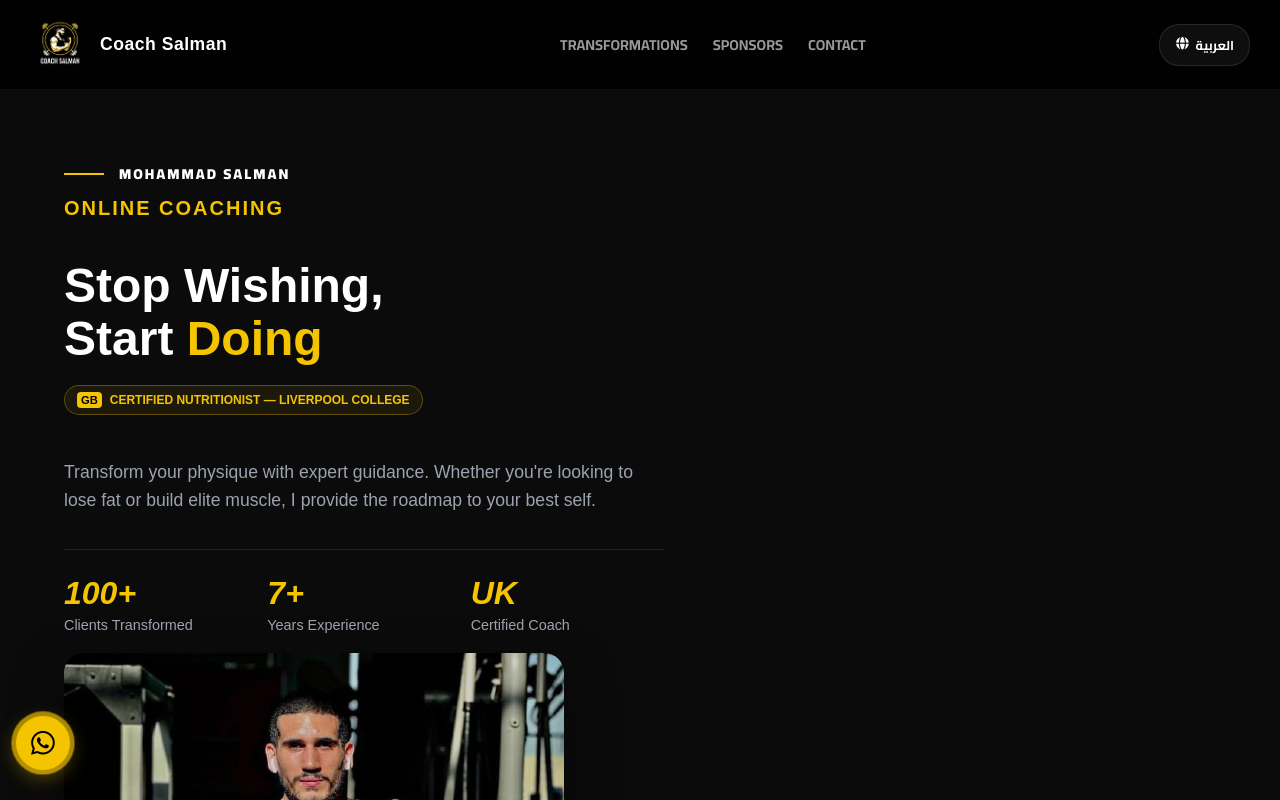
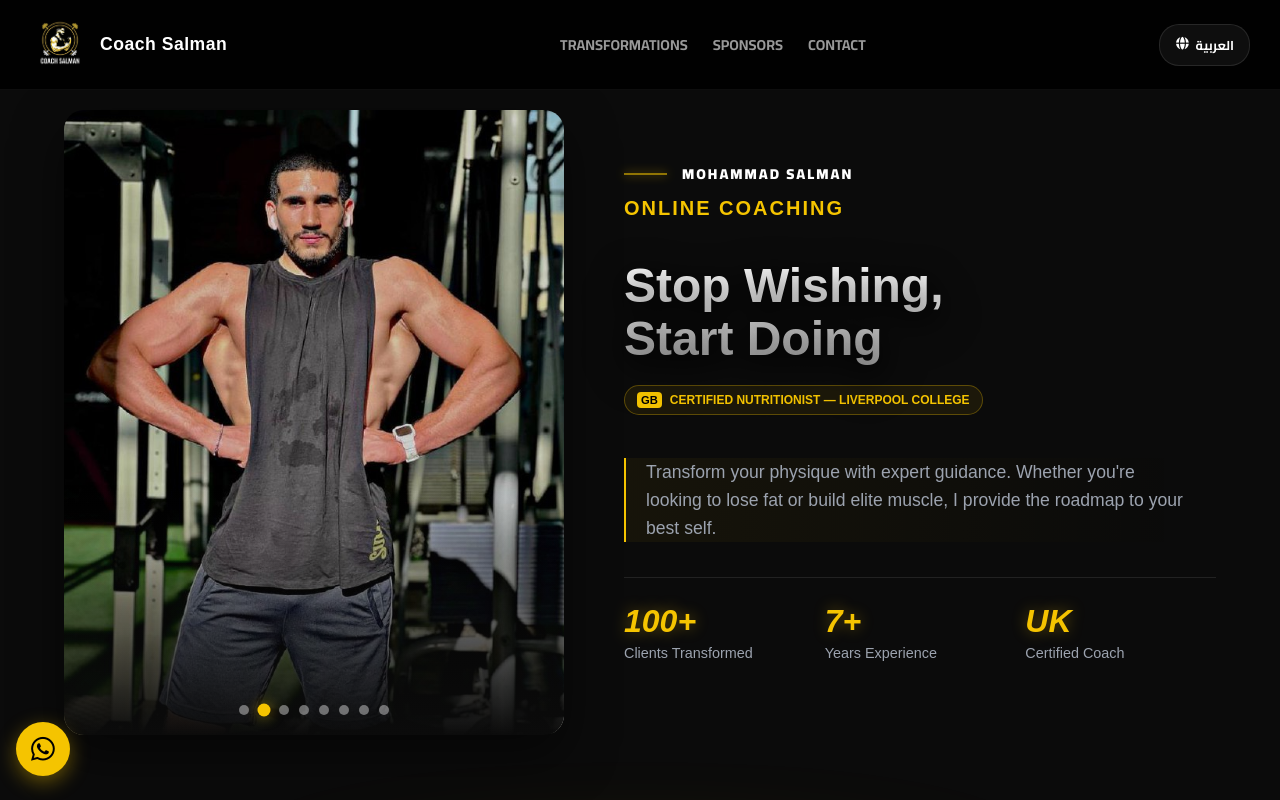
Before and after one commit to AbdallahMHamad/Gym-Portfolio, a React (Vite) app: page / in a window 1280 px wide. Shown: the top 800 px of the page. Built offline with nearby package versions, Linux system fonts and the light colour scheme.

Commit message:
enhancment

```diff
--- a/src/components/About.css
+++ b/src/components/About.css
@@ -453,3 +453,79 @@
         white-space: normal !important;
     }
 }
+
+/* =========================================
+   اللمسة السينمائية الجديدة (Cinematic Enhancements)
+   ========================================= */
+
+/* تأثير التدرج خلف الصورة لدمجها مع الخلفية السوداء */
+.image-wrapper::after {
+    content: "";
+    position: absolute;
+    bottom: 0;
+    left: 0;
+    width: 100%;
+    height: 40%;
+    background: linear-gradient(to top, var(--bg-main) 0%, transparent 100%);
+    z-index: 2;
+    pointer-events: none;
+}
+
+/* جعل العنوان الرئيسي أكثر ضخامة وسينمائية */
+.hero-title {
+    background: linear-gradient(to bottom, #ffffff 0%, #a1a1a1 100%);
+    -webkit-background-clip: text;
+    -webkit-text-fill-color: transparent;
+    text-shadow: 0 10px 30px rgba(0, 0, 0, 0.5);
+    filter: drop-shadow(0 5px 15px rgba(0, 0, 0, 0.8));
+}
+
+/* توهج خفيف للأرقام (Stats) لتبدو كأنها شاشة رقمية احترافية */
+.stat-box h3 {
+    text-shadow: 0 0 15px rgba(245, 196, 0, 0.4);
+    font-variant-numeric: tabular-nums;
+}
+
+/* تحسين شكل الـ Description ليصبح أكثر عمقاً */
+.description {
+    border-right: 2px solid var(--yellow-main);
+    padding-right: 20px;
+    background: linear-gradient(to left, rgba(245, 196, 0, 0.03), transparent);
+}
+
+[dir="ltr"] .description {
+    border-right: none;
+    border-left: 2px solid var(--yellow-main);
+    padding-left: 20px;
+    padding-right: 0;
+    background: linear-gradient(to right, rgba(245, 196, 0, 0.05), transparent);
+}
+
+/* تأثير نبض خفيف لـ Coach Name Tag */
+.coach-name-tag .line {
+    box-shadow: 0 0 10px var(--yellow-main);
+    animation: line-glow 3s infinite;
+}
+
+@keyframes line-glow {
+
+    0%,
+    100% {
+        opacity: 0.5;
+        width: 40px;
+    }
+
+    50% {
+        opacity: 1;
+        width: 60px;
+    }
+}
+
+/* تحسين استجابة الموبايل للقسم السينمائي */
+@media (max-width: 768px) {
+    .description {
+        border: none;
+        padding: 0;
+        background: none;
+    }
+}
--- a/src/components/WhatsAppButton.css
+++ b/src/components/WhatsAppButton.css
@@ -151,8 +151,8 @@
 /* Pulse ring */
 .pulse-effect {
     position: absolute;
-    width: 100%;
-    height: 100%;
+    width: 80%;
+    height: 80%;
     border-radius: 50%;
     background: var(--yellow-main);
     animation: pulse-ring 2s infinite;
--- a/src/components/whatsappbutton.jsx
+++ b/src/components/whatsappbutton.jsx
@@ -24,8 +24,10 @@
     };
   }, []);
 
-  const subscriptionMsg = encodeURIComponent("مرحباً كوتش سلمان، دخلت من الموقع وأريد الحصول على استشارة مجانية وبدء التحول الخاص بي.");
-  const collabMsg       = encodeURIComponent("مرحباً كوتش سلمان، دخلت من الموقع وأريد التحدث معك بخصوص فرصة تعاون.");
+  // التعديل هنا: استخدام t() لجلب الرسالة حسب اللغة الحالية للموقع
+  const subscriptionMsg = encodeURIComponent(t('whatsapp_training_msg'));
+  const collabMsg       = encodeURIComponent(t('whatsapp_collab_msg'));
+
   const subscriptionUrl = `https://wa.me/${WHATSAPP_NUMBER}?text=${subscriptionMsg}`;
   const collabUrl       = `https://wa.me/${COLLAB_NUMBER}?text=${collabMsg}`;
 
@@ -34,7 +36,6 @@
       ref={floatRef}
       className={`whatsapp-float ${open ? "open" : ""} ${isRTL ? "rtl" : "ltr"}`}
     >
-      {/* Options slide up above the trigger */}
       <div className="whatsapp-options">
         <a
           href={subscriptionUrl}
--- a/src/index.css
+++ b/src/index.css
@@ -1,3 +1,6 @@
+/* =========================================
+   Base Settings & Variables
+   ========================================= */
 :root {
   --bg-main: #0b0b0b;
   --bg-secondary: #111111;
@@ -11,49 +14,40 @@
 html {
   scroll-behavior: smooth;
   overflow-x: hidden;
-  overflow-x: hidden;
-  /* Remove any accidental height constraints that force inner scroll */
   height: auto;
   min-height: 100%;
-
+  height: -webkit-fill-available;
 }
 
 body {
-  background-color: #0b0b0b;
+  background-color: var(--bg-main);
   margin: 0;
   padding: 0;
   font-family: 'Arial', sans-serif;
-  background: var(--bg-main);
   color: var(--text-main);
   -webkit-user-select: none;
   user-select: none;
   overflow-x: hidden;
-  /* Remove any accidental height constraints that force inner scroll */
-  height: auto;
-  min-height: 100%;
-
+  min-height: 100vh;
+  min-height: -webkit-fill-available;
 }
 
-/* إصلاح الحاوية الأساسية لتناسب الموبايل */
 #root {
   width: 100%;
   max-width: 100vw;
-  /* ضمان عدم تجاوز عرض الشاشة */
   margin: 0;
   padding: 0;
-  /* حذف الـ 2rem التي كانت تسبب الفراغات */
   overflow-x: hidden;
   overflow-y: hidden;
-  /* قتل أي سكرول عرضي فوراً */
 }
 
-/* ضبط حسابات العرض لجميع العناصر */
 * {
   box-sizing: border-box;
 }
 
-
-/* استبدل كود السكشن القديم في index.css بهذا */
+/* =========================================
+   Section Styles & Cinematic Separator
+   ========================================= */
 section,
 .section {
   width: 100%;
@@ -61,25 +55,18 @@
   position: relative;
   background: transparent !important;
   overflow: visible !important;
-  /* مهم جداً لكي يظهر الضوء بين السكاشن */
-
 }
 
-/* هذا هو الفاصل الضوئي الجديد */
 section::after,
 .section::after {
   content: "";
   position: absolute;
   bottom: -60px;
-  /* يبرز خارج السكشن قليلاً ليغطي الفاصل */
   left: 50%;
   transform: translateX(-50%);
   width: 60%;
   height: 120px;
-  background: radial-gradient(ellipse at center,
-      rgba(245, 196, 0, 0.15) 0%,
-      rgba(245, 196, 0, 0.05) 50%,
-      transparent 80%);
+  background: radial-gradient(ellipse at center, rgba(245, 196, 0, 0.15) 0%, rgba(245, 196, 0, 0.05) 50%, transparent 80%);
   filter: blur(40px);
   z-index: 1;
   pointer-events: none;
@@ -92,14 +79,14 @@
     bottom: -40px;
     width: 100vw;
     height: 100px;
-    background: radial-gradient(ellipse at center,
-        rgba(245, 196, 0, 0.22) 0%,
-        rgba(245, 196, 0, 0.08) 50%,
-        transparent 80%);
+    background: radial-gradient(ellipse at center, rgba(245, 196, 0, 0.22) 0%, rgba(245, 196, 0, 0.08) 50%, transparent 80%);
     filter: blur(30px);
   }
 }
 
+/* =========================================
+   Typography & RTL
+   ========================================= */
 .duration-badge {
   display: inline-block;
   background: var(--yellow-main);
@@ -120,9 +107,7 @@
 [dir='rtl'] .section-title {
   font-family: 'Cairo', sans-serif !important;
   font-weight: 900;
-  /* لجعل العناوين ضخمة واحترافية */
   letter-spacing: 0;
-  /* ضروري جداً للعربي */
 }
 
 [dir='rtl'] .subtitle {
@@ -131,57 +116,71 @@
   font-weight: 700;
 }
 
-html {
-  scroll-behavior: smooth;
-  overflow-x: hidden;
+/* =========================================
+   Cinematic Enhancements
+   ========================================= */
+.image-wrapper::after {
+  content: "";
+  position: absolute;
+  bottom: 0;
+  left: 0;
+  width: 100%;
+  height: 40%;
+  background: linear-gradient(to top, var(--bg-main) 0%, transparent 100%);
+  z-index: 2;
+  pointer-events: none;
 }
 
-body {
-  background-color: var(--bg-main);
-  color: var(--text-main);
-  margin: 0;
-  padding: 0;
-  font-family: 'Arial', sans-serif;
-  -webkit-user-select: none;
-  user-select: none;
-  overflow-x: hidden;
-
-  /* الحل السحري 1: نستخدم dvh (Dynamic Viewport Height) للـ body */
-  min-height: 100dvh;
+.hero-title {
+  background: linear-gradient(to bottom, #ffffff 0%, #a1a1a1 100%);
+  -webkit-background-clip: text;
+  -webkit-text-fill-color: transparent;
+  text-shadow: 0 10px 30px rgba(0, 0, 0, 0.5);
+  filter: drop-shadow(0 5px 15px rgba(0, 0, 0, 0.8));
 }
 
-#root {
-  width: 100%;
-  max-width: 100vw;
-  overflow-x: hidden;
+.stat-box h3 {
+  text-shadow: 0 0 15px rgba(245, 196, 0, 0.4);
+  font-variant-numeric: tabular-nums;
 }
 
-/* الحل السحري 2: تأمين قسم الـ Hero (About) */
-/* نستخدم svh (Small Viewport Height) لكي يأخذ قياس الشاشة وكأن شريط سفاري ظاهر دائماً، بالتالي لا يقفز عند التمرير */
-.content {
-  width: 100%;
+.description {
+  border-right: 2px solid var(--yellow-main);
+  padding-right: 20px;
+  background: linear-gradient(to left, rgba(245, 196, 0, 0.03), transparent);
 }
 
-/* أضف هذا الكلاس للقسم الأول عندك (غالباً About)
-إذا كان اسمه مختلفاً في ملف About.jsx، قم بتغييره هنا
-*/
-.hero-section,
-.about-container {
-  min-height: 100svh;
-  /* هذا ما يمنع القفزة المزعجة */
-  display: flex;
-  flex-direction: column;
-  justify-content: center;
+[dir="ltr"] .description {
+  border-right: none;
+  border-left: 2px solid var(--yellow-main);
+  padding-left: 20px;
+  padding-right: 0;
+  background: linear-gradient(to right, rgba(245, 196, 0, 0.05), transparent);
 }
 
-/* WhatsApp button: respect iPhone home bar */
-.whatsapp-float {
-  /* تأكد أن الزر لا يختفي تحت شريط الآيفون السفلي */
-  bottom: max(30px, env(safe-area-inset-bottom, 24px)) !important;
+.coach-name-tag .line {
+  box-shadow: 0 0 10px var(--yellow-main);
+  animation: line-glow 3s infinite;
 }
 
-/* Navbar: respect iPhone notch */
-.navbar,
-nav {
-  padding-top: env(safe-area-inset-top, 0px);
+@keyframes line-glow {
+
+  0%,
+  100% {
+    opacity: 0.5;
+    width: 40px;
+  }
+
+  50% {
+    opacity: 1;
+    width: 60px;
+  }
 }
+
+@media (max-width: 768px) {
+  .description {
+    border: none;
+    padding: 0;
+    background: none;
+  }
+}
```
